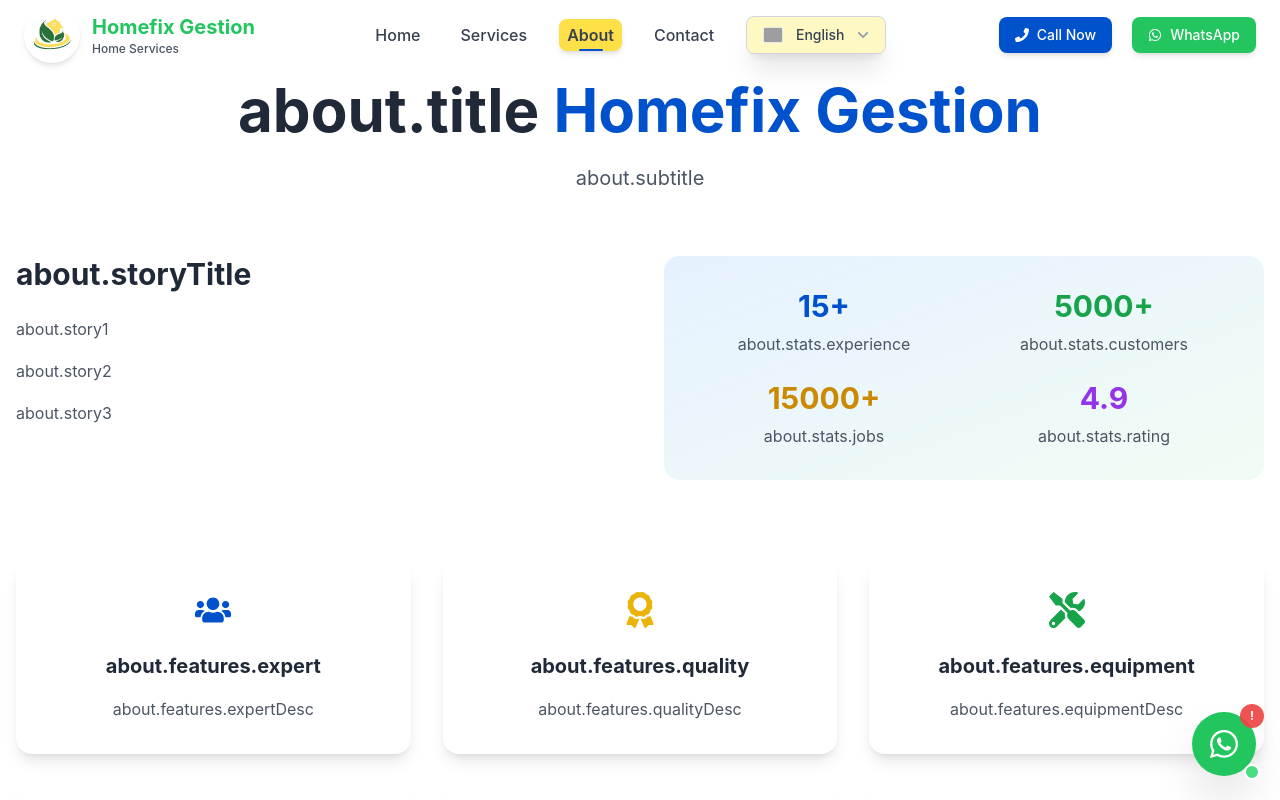
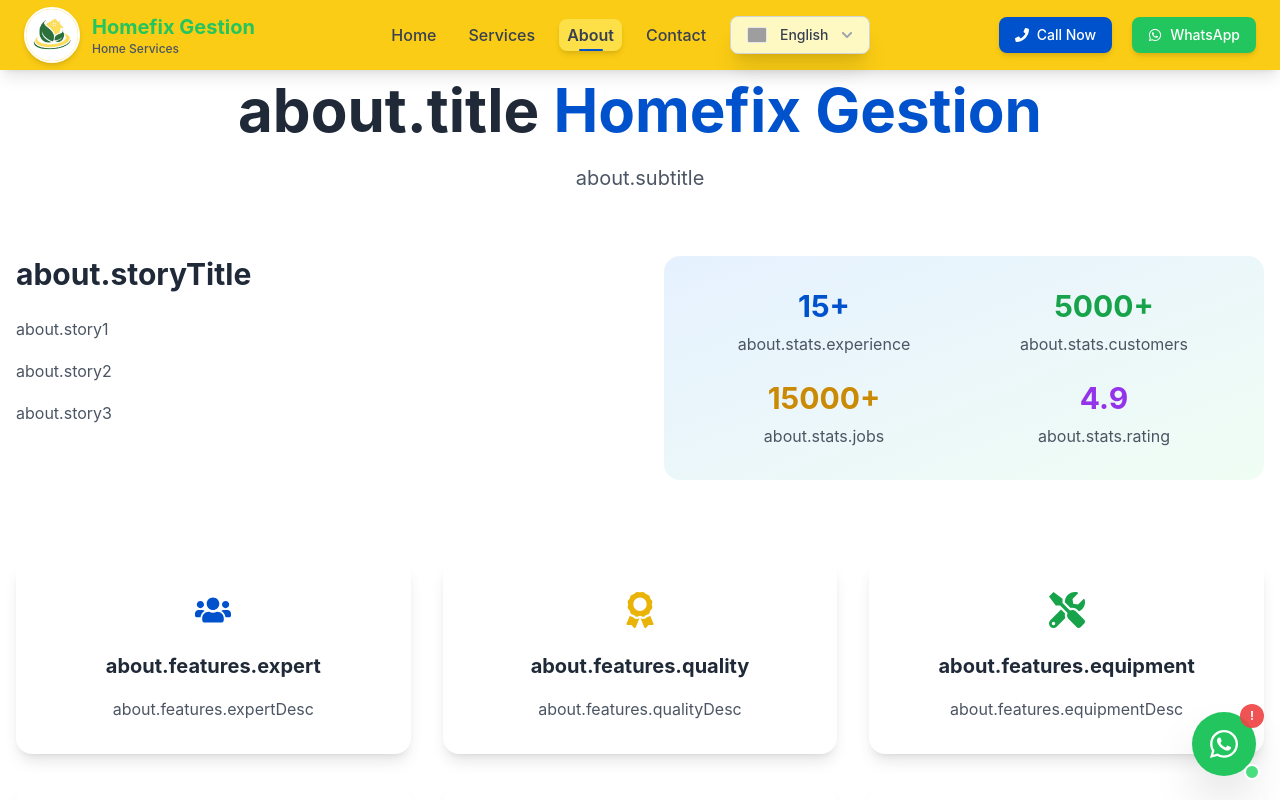
Before and after one commit to Axistay/homefixgestion, a React (Vite) app: page /about in a window 1280 px wide. Shown: the top 800 px of the page. Built offline with nearby package versions, Linux system fonts and the light colour scheme; grey boxes are pictures that could not be loaded; a web font is replaced by a local one.

Commit message:
update some thing now 07/07

```diff
--- a/src/components/Header.jsx
+++ b/src/components/Header.jsx
@@ -24,11 +24,11 @@ function Header({ onWhatsAppClick, onCallClick }) {
   const isActive = (path) => location.pathname === path
 
   return (
-    <header className={`fixed right-0 left-0 top-0 z-50 transition-all duration-300 max-h-[70px] ${(scrolled || isMenuOpen) ? "bg-yellow-400 shadow-lg" : "bg-transparent"}`}>
+    <header className={`fixed right-0 left-0 top-0 z-50 transition-all duration-300 max-h-[70px] ${((scrolled || isMenuOpen ) || location.pathname !== '/') ? "bg-yellow-400 shadow-lg" : "bg-transparent"}`}>
       <div className="container mx-auto px-3 sm:px-4 lg:px-6 h-full">
         <div className={`flex justify-between items-center h-full min-h-[70px] gap-2 sm:gap-4`}>
           {/* Logo */}
-          <Link to="/" className={`flex items-center space-x-2 sm:space-x-3 flex-shrink-0 ${isRTL ? "space-x-reverse" : ""}`}>
+          <Link to="/" className={`flex items-center space-x-2 sm:space-x-3 flex-shrink-0 `}  dir="ltr">
             <div className="relative">
               <img
                 src={logo}
@@ -47,7 +47,7 @@ function Header({ onWhatsAppClick, onCallClick }) {
           </Link>
 
           {/* Desktop Navigation - Hidden on mobile and tablet */}
-          <nav className={`hidden lg:flex items-center space-x-4 xl:space-x-6 ${isRTL ? "space-x-reverse" : ""}`}>
+          <nav className={`hidden lg:flex items-center  gap-4 ${isRTL ? "space-x-reverse" : ""}`}>
             <Link
               to="/"
               className={`relative text-gray-700 hover:text-blue-600 transition-all duration-300 font-medium text-sm xl:text-base whitespace-nowrap px-2 py-1 rounded-lg hover:bg-yellow-300 ${
```
